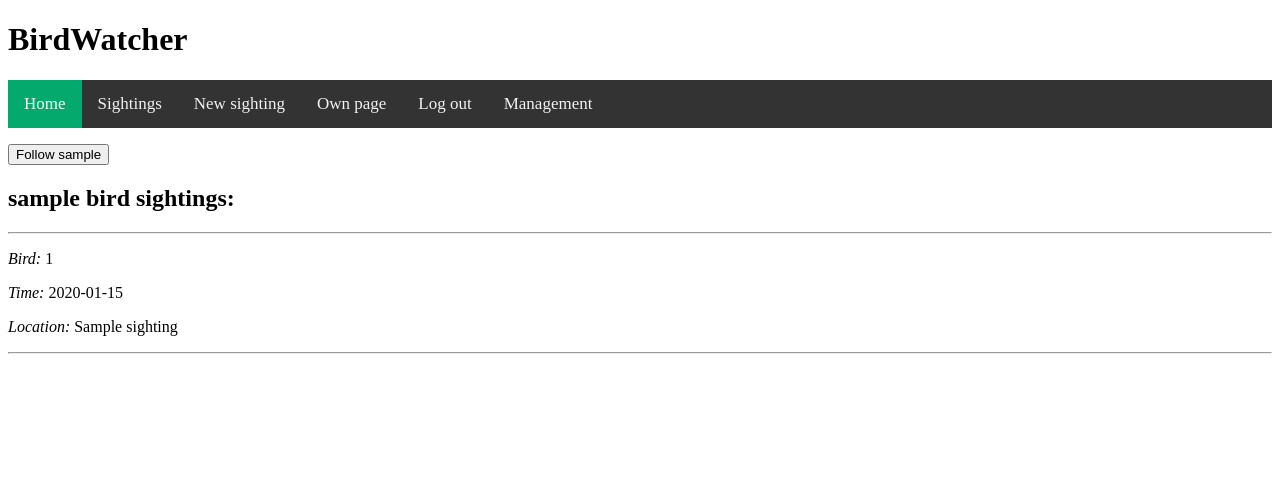
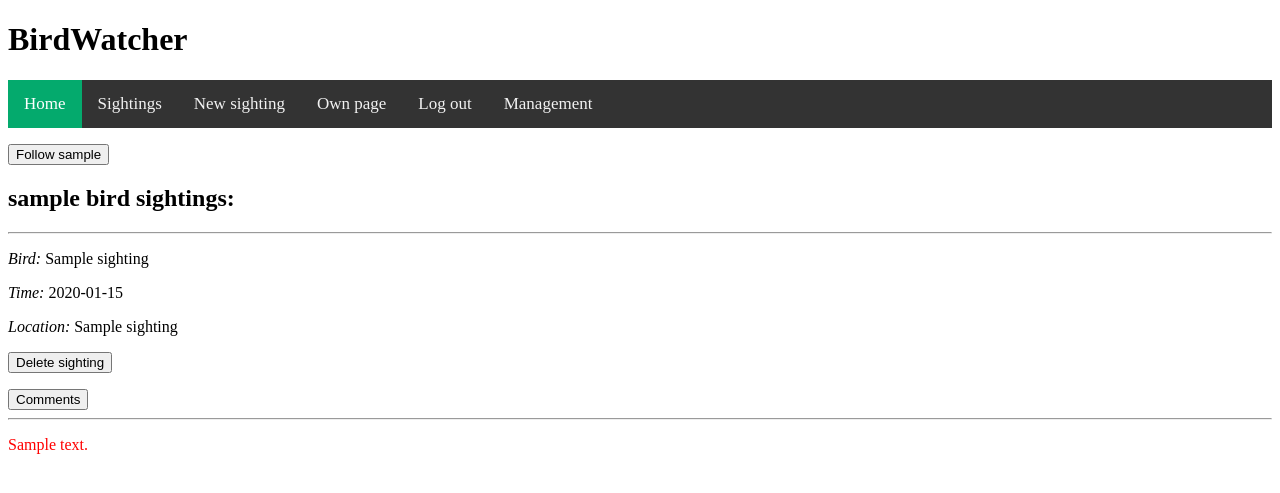
Before and after one commit to SamuAES/BirdWatcher, a Flask app: template templates/profile.html in a window 1280 px wide. Shown: the top 493 px of the page. Run offline with Flask 3, Linux system fonts and the light colour scheme; the visitor is signed in with stand-in values (Sample User, id 1); the template is opened without the code that fills it: most values are stand-ins (such as "Sample title", 1, 10 or a date in 2020); parts of the project's set-up code (start-up, migrations or seed data) failed here and were passed over.

Commit message:
Show comments on profile page
Profile page shows also comments on the sighting now and moderator/admin has ability to delete sighting/comments on profile page also.

```diff
--- a/followers.py
+++ b/followers.py
@@ -15,7 +15,7 @@ def add_follow(username):
         return "You can't follow yourself."
 
     try:
-        match_id = int(f"{user}{follow_id}")
+        match_id = f"{user}+{follow_id}"
         sql = "INSERT INTO Followers (match_id, user_id, follow_id) VALUES (:match_id, :user_id, :follow_id)"
         db.session.execute(text(sql), {"match_id":match_id, "user_id":user, "follow_id":follow_id})
         db.session.commit()
--- a/schema.sql
+++ b/schema.sql
@@ -22,7 +22,7 @@ CREATE TABLE Comments (
     visibility BOOLEAN
 );
 CREATE TABLE Followers (
-    match_id INTEGER UNIQUE,
+    match_id TEXT UNIQUE,
     user_id INTEGER REFERENCES Users,
     follow_id INTEGER REFERENCES Users
 );
--- a/templates/profile.html
+++ b/templates/profile.html
@@ -21,18 +21,80 @@
 
 <h2>{{username}} bird sightings:</h2>
 <hr>
+<!-- List all sightings. -->
 {% for sighting in sightings %}
+
+    <!-- Sighting info. -->
     <p>
-        <i>Bird:</i> {{ sighting[0] }}
+        <i>Bird:</i> {{ sighting[1] }}
     </p>
     <p>
-        <i>Time:</i> {{ sighting[1].strftime("%Y-%m-%d %H:%M:%S") }}
+        <i>Time:</i> {{ sighting[2].strftime("%Y-%m-%d %H:%M:%S") }}
     </p>
     <p>
-        <i>Location:</i> {{sighting[2]}}
+        <i>Location:</i> {{sighting[3]}}
     </p>
+
+    <!-- Admin and moderator can delete sighting. -->
+    {% if session.admin or session.moderator %}
+    <form action="/profile/{{username}}" method="post">
+        <input type="hidden" name="sighting_id" value="{{sighting[4]}}">
+        <p>
+            <input type="submit" value="Delete sighting">
+        </p>
+    </form>
+    {% endif %}
+
+    <button onclick="show_comments({{sighting[4]}})">Comments</button>
+
+    <!-- List all comments about the sighting. -->
+    <div id="comments{{sighting[4]}}" style="display: none;">
+        <p>
+            Additional info: {{sighting[5]}}
+        </p>
+        <p>
+            {% for comment in comments %}
+
+                {% if comment[0] == sighting[4] %}
+                    <ul>
+                    <li><i>user:</i> <a href="/profile/{{comment[1]}}"> {{comment[1]}} </a>
+
+                    <li><i>comment:</i> {{comment[2]}}
+
+                    <li><i>Sent at:</i> {{ comment[3].strftime("%Y-%m-%d %H:%M:%S") }}
+                    </ul>
+
+                    <!-- User can delete own comment. -->
+                    {% if session.username == comment[1] or session.moderator or session.admin %}
+                        <form action="/profile/{{username}}" method="post">
+                            <input type="hidden" name="comment_id" value="{{comment[4]}}">
+                            <input type="submit" value="Delete comment">
+                        </form>
+                    {% endif %}
+
+                {% endif %}
+
+            {% endfor %}
+
+            <!-- Make new comment. -->
+            <form action="/profile/{{username}}" method="post">
+                <input type="hidden" name="sighting_id" value="{{sighting[4]}}">
+                <p>
+                <textarea name="new_comment" rows="3" cols="40"></textarea>
+                </p>
+                <input type="submit" value="Add comment">
+            </form>
+
+        </p>
+
+    </div>
+
     <hr>
 {% endfor %}
+
+<p>
+    <span style="color: red">{{ message }}</span>
+</p>
 
 {% else %}
 
```
Also changed, not shown: routes.py (+43 -8 lines).
